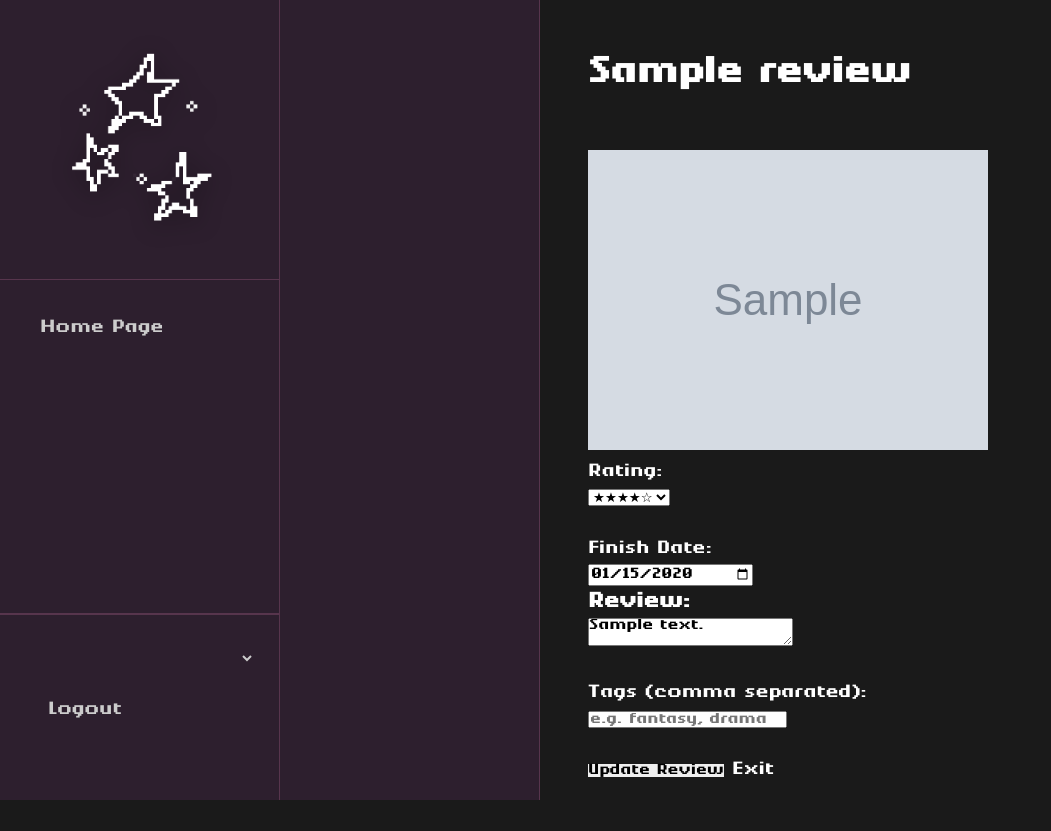
After one commit to mariamsa02/ReviewApp, a Flask app: page /edit/1 in a window 1280 px wide. The commit adds this page. Shown: the whole page, without its empty margins (0-1051 px from the left). Run offline with Flask 3, Linux system fonts and the light colour scheme; a user stored in the database is signed in; tables that the repository leaves empty hold one stand-in row (values such as "Sample post"); grey boxes marked "Sample" are stand-in pictures.

Commit message:
Finished route to edit and update reviews

```diff
--- a/flask_app/routes.py
+++ b/flask_app/routes.py
@@ -12,26 +12,6 @@ from flask_app.models import User, Review, Category
 @app.route("/home")
 @login_required
 def home():
-    # Mock reviews for testing, will be replaced
-    # these are the last two movies I watched IRL lol
-    mock_reviews = [
-        {
-            'id': 2,
-            'title': 'Kuroshitsuji: Book of the Atlantic',
-            'content': 'Very low budget and kind of terrible but fun to watch',
-            'rating': 4,
-            'image_url': 'https://m.media-amazon.com/images/M/MV5BYzNjMjZhYTYtMGRiNS00MGJmLTlkYTUtMDI1Y2QxZjdiZDFhXkEyXkFqcGc@._V1_FMjpg_UX640_.jpg',
-            'date_posted': '2026-02-13'
-        },
-        {'id': 3,
-         'title': 'Kuroshitsuji: Book of Murder',
-         'content':
-             'murder mystery story orchestrated by the queen to beef with a 13 year old, featuring anime arthur conan doyle, who ends up getting traumatized to ensure Sebastians son always has his books to read.Yay.',
-
-         'rating': 3,
-         'image_url': 'https://m.media-amazon.com/images/M/MV5BZTJjMGUyN2ItYjBiNy00OGMyLWJhYTItOGJiMmQ5NjU1NDIzXkEyXkFqcGc@._V1_FMjpg_UX522_.jpg',
-         'date_posted': '2026-02-13'}
-    ]
 
     category = request.args.get('category')
     rating = request.args.get('rating')
@@ -107,6 +87,32 @@ def save_review():
     return render_template('new.html')
 
 
+@app.route("/delete/<int:review_id>", methods=['POST'])
+@login_required
+def delete_review(review_id):
+    review = Review.query.get_or_404(review_id)
+    db.session.delete(review)
+    db.session.commit()
+    return redirect(url_for('home'))
+
+
+@app.route("/edit/<int:review_id>", methods=['GET', 'POST'])
+@login_required
+def edit_review(review_id):
+    review = Review.query.get_or_404(review_id)
+
+    if request.method == 'POST':
+        review.title = request.form.get('title')
+        review.content = request.form.get('review_text')
+        review.rating = int(request.form.get('rating'))
+        review.date_finished = request.form.get('date_finished')
+
+        db.session.commit()
+        return redirect(url_for('home'))
+
+    return render_template('edit.html', review=review)
+
+
 @app.route("/register", methods=['GET', 'POST'])
 def register():
     form = RegisterForm()
--- /dev/null
+++ b/flask_app/static/edit.js
@@ -0,0 +1,21 @@
+document.addEventListener('DOMContentLoaded', () => {
+
+    const themeSelect = document.getElementById('theme-toggle');
+    themeSelect.value = document.body.className;
+
+    themeSelect.addEventListener('change', (event) => {
+        const theme = event.target.value;
+        if (theme === 'light-mode') {
+                document.body.classList.add('light-mode');
+        }
+        else {
+                document.body.classList.remove('light-mode');
+        }
+        fetch('/theme', {
+        method: 'POST',
+        headers: { 'Content-Type': 'application/json' },
+        body: JSON.stringify({ theme: theme })
+    });
+
+    });
+});
--- a/flask_app/static/new.js
+++ b/flask_app/static/new.js
@@ -180,8 +180,9 @@ function showReviewForm(){
                     <label>Tags (comma separated):</label><br/>
                     <input type="text" id="tags-input" placeholder="e.g. fantasy, drama" /><br/><br/>
 
-                    <button onclick="saveReview()">Save Review</button>
-                    <button onclick="exitReview()">Exit Review</button>
+                    <button type="submit">Save Review</button>
+                    <a href="{{ url_for('home') }}">Exit</a>
+
                 </div>
             </div>
         </div>
--- a/flask_app/static/style.css
+++ b/flask_app/static/style.css
@@ -341,6 +341,7 @@ flex-grow: 1;}
     color: var(--text-primary);
 }
 
+
 .close-btn {
     position: absolute;
     top: 20px;
--- /dev/null
+++ b/flask_app/templates/edit.html
@@ -0,0 +1,94 @@
+<!DOCTYPE html>
+<html lang="en">
+<head>
+    <meta charset="UTF-8">
+    <title>Edit Review</title>
+    <link rel="stylesheet" href="../static/themes.css">
+    <link rel="stylesheet" href="../static/style.css">
+
+</head>
+<body class="{{ current_user.theme }}">
+<nav class="sidebar" id="sidebar">
+        <div class="sidebar-header">
+            <img src="../static/images/logo.png" alt="star_logo" class="sidebar-logo">
+        </div>
+        <ul class="nav-menu">
+            <li class="nav-item">
+                <a href="{{url_for('home')}}" class="nav-link">
+                    <span class="nav-text">Home Page</span>
+                </a>
+            </li>
+        </ul>
+        <ul class="sidebar-footer">
+            <li class="nav-item">
+                <!--Select used instead of buttons-->
+                <!--Ideally there will be multiple themes-->
+                <select id="theme-toggle" class="nav-link">
+                    <option value="dark-mode">Dark Mode</option>
+                    <option value="light-mode">Light Mode</option>
+                </select>
+            </li>
+            <li class="nav-item">
+                <a href="{{url_for('logout')}}" class="nav-link">
+                    <span class="nav-text">Logout</span>
+                </a>
+            </li>
+        </ul>
+    </nav>
+
+<aside class="category-sidebar" id="categorySidebar">
+    </aside>
+
+<main class="main-content">
+
+    <div class="review-container">
+        <form method="POST" action="/edit/{{ review.id }}">
+        <input type="hidden" name="title" value="{{review.title}}">
+        <input type="hidden" name="image_url" value="{{review.image_url}}">
+        <input type="hidden" name="category" value="{{review.category}}">
+
+        <div class="review-header">
+            <h1 class="title" contenteditable="true" >{{review.title}}</h1>
+            <div class="media-flex">
+               <!-- Left Column: Poster/Cover, Rating, Dates -->
+                <div class="media-left">
+                    <br/><br/>
+                    <img src="{{review.image_url}}" alt="{{review.title}}" class="media-img">
+                    <div class="rating-dates">
+                        <label>Rating:</label><br/>
+                         <select id="rating" name="rating" required>
+                            <option value="1" {% if review.rating == 1 %}selected{% endif %}>★☆☆☆☆</option>
+                            <option value="2" {% if review.rating == 2 %}selected{% endif %}>★★☆☆☆</option>
+                            <option value="3" {% if review.rating == 3 %}selected{% endif %}>★★★☆☆</option>
+                            <option value="4" {% if review.rating == 4 %}selected{% endif %}>★★★★☆</option>
+                            <option value="5" {% if review.rating == 5 %}selected{% endif %}>★★★★★</option>
+                         </select>
+                            <br/><br/>
+                        <label>Finish Date:</label><br/>
+                        <input type="date" id="date_finished" name="date_finished" value="{{review.date_finished}}"/>
+                    </div>
+                </div>
+
+                <!-- Right Column: Review, Tags -->
+                <div class="media-right">
+                    <h3>Review:</h3>
+                    <textarea id="review-text" name="review_text">{{review.content}}</textarea><br/><br/>
+
+                    <label>Tags (comma separated):</label><br/>
+                    <input type="text" id="tags-input" placeholder="e.g. fantasy, drama" /><br/><br/>
+
+                    <button type="submit">Update Review</button>
+                    <a href="{{ url_for('home') }}">Exit</a>
+
+                </div>
+            </div>
+        </div>
+            </form>
+
+    </div>
+
+
+</main>
+    <script src="{{ url_for('static', filename='edit.js') }}"></script>
+</body>
+</html>
```
Also changed, not shown: flask_app/static/home.js (+19 -8 lines), flask_app/templates/home.html (+7 -2 lines).
